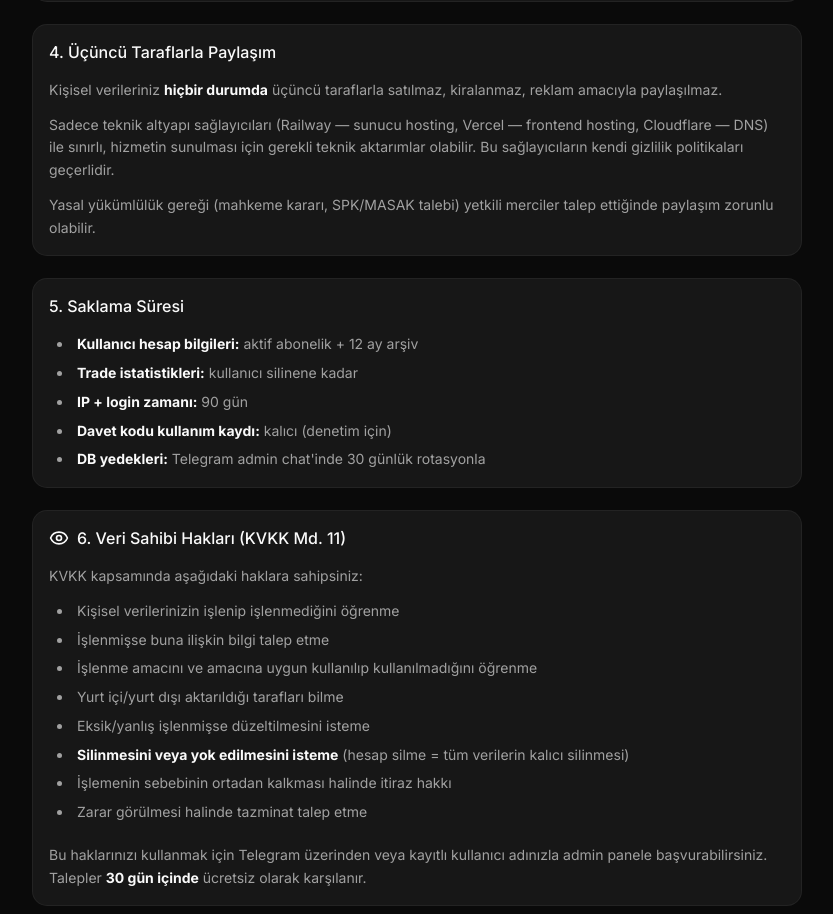
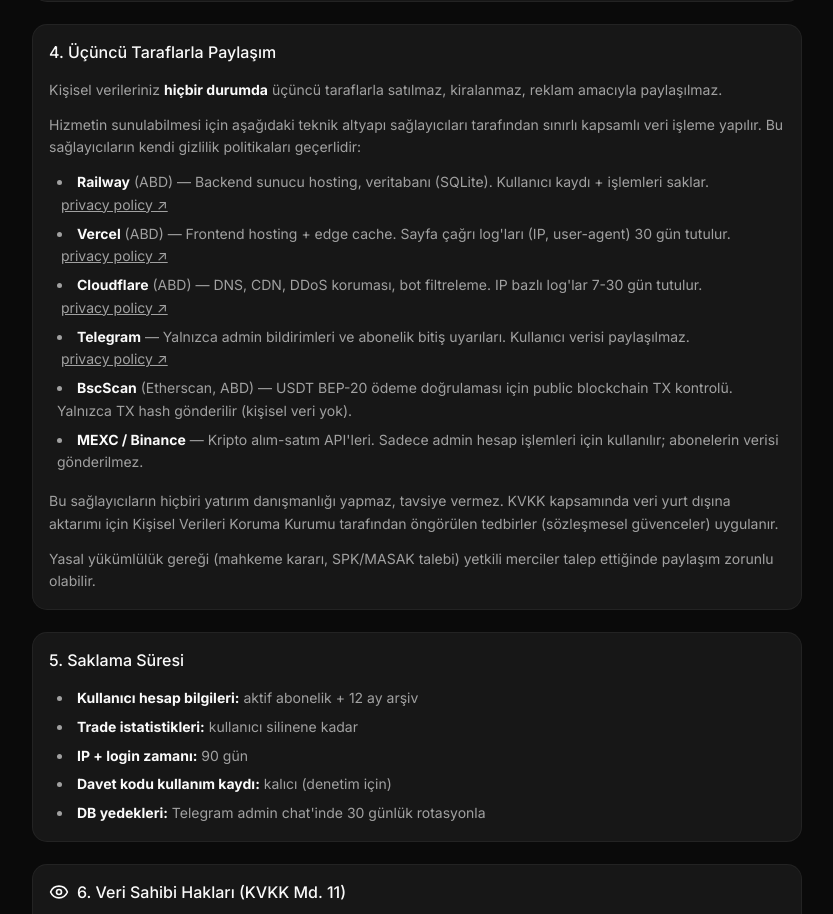
Before and after one commit to ercepan/trading-bot-frontend, a Next.js app: page /kvkk in a window 1280 px wide. Shown: the part 926-1840 px from the top of the page, without its empty margins (223-1056 px from the left). Built offline with nearby package versions, Linux system fonts and the light colour scheme; no server answers.

Commit message:
feat(kvkk): 3rd party processors detayı (Railway, Vercel, Cloudflare, Telegram, BscScan, MEXC/Binance)
Madde 4'e tüm sağlayıcıların adı + privacy policy link'i eklendi.
KVKK uyumu: yurt dışı veri aktarımı sözleşmesel güvenceler bildirimi.

```diff
--- a/src/app/kvkk/page.tsx
+++ b/src/app/kvkk/page.tsx
@@ -109,10 +109,75 @@
               paylaşılmaz.
             </p>
             <p>
-              Sadece teknik altyapı sağlayıcıları (Railway — sunucu hosting, Vercel —
-              frontend hosting, Cloudflare — DNS) ile sınırlı, hizmetin sunulması
-              için gerekli teknik aktarımlar olabilir. Bu sağlayıcıların kendi gizlilik
-              politikaları geçerlidir.
+              Hizmetin sunulabilmesi için aşağıdaki teknik altyapı sağlayıcıları
+              tarafından sınırlı kapsamlı veri işleme yapılır. Bu sağlayıcıların kendi
+              gizlilik politikaları geçerlidir:
+            </p>
+            <ul className="list-disc list-inside space-y-1.5 pl-2">
+              <li>
+                <strong className="text-foreground">Railway</strong> (ABD) — Backend
+                sunucu hosting, veritabanı (SQLite). Kullanıcı kaydı + işlemleri saklar.
+                <a
+                  href="https://railway.app/legal/privacy"
+                  target="_blank"
+                  rel="noopener noreferrer"
+                  className="ml-1 underline hover:text-foreground inline-flex items-center gap-0.5"
+                >
+                  privacy policy ↗
+                </a>
+              </li>
+              <li>
+                <strong className="text-foreground">Vercel</strong> (ABD) — Frontend
+                hosting + edge cache. Sayfa çağrı log'ları (IP, user-agent) 30 gün
+                tutulur.
+                <a
+                  href="https://vercel.com/legal/privacy-policy"
+                  target="_blank"
+                  rel="noopener noreferrer"
+                  className="ml-1 underline hover:text-foreground inline-flex items-center gap-0.5"
+                >
+                  privacy policy ↗
+                </a>
+              </li>
+              <li>
+                <strong className="text-foreground">Cloudflare</strong> (ABD) — DNS,
+                CDN, DDoS koruması, bot filtreleme. IP bazlı log'lar 7-30 gün tutulur.
+                <a
+                  href="https://www.cloudflare.com/privacypolicy/"
+                  target="_blank"
+                  rel="noopener noreferrer"
+                  className="ml-1 underline hover:text-foreground inline-flex items-center gap-0.5"
+                >
+                  privacy policy ↗
+                </a>
+              </li>
+              <li>
+                <strong className="text-foreground">Telegram</strong> — Yalnızca admin
+                bildirimleri ve abonelik bitiş uyarıları. Kullanıcı verisi paylaşılmaz.
+                <a
+                  href="https://telegram.org/privacy"
+                  target="_blank"
+                  rel="noopener noreferrer"
+                  className="ml-1 underline hover:text-foreground inline-flex items-center gap-0.5"
+                >
+                  privacy policy ↗
+                </a>
+              </li>
+              <li>
+                <strong className="text-foreground">BscScan</strong> (Etherscan, ABD) —
+                USDT BEP-20 ödeme doğrulaması için public blockchain TX kontrolü.
+                Yalnızca TX hash gönderilir (kişisel veri yok).
+              </li>
+              <li>
+                <strong className="text-foreground">MEXC / Binance</strong> — Kripto
+                alım-satım API'leri. Sadece admin hesap işlemleri için kullanılır;
+                abonelerin verisi gönderilmez.
+              </li>
+            </ul>
+            <p className="pt-1">
+              Bu sağlayıcıların hiçbiri yatırım danışmanlığı yapmaz, tavsiye vermez. KVKK
+              kapsamında veri yurt dışına aktarımı için Kişisel Verileri Koruma Kurumu
+              tarafından öngörülen tedbirler (sözleşmesel güvenceler) uygulanır.
             </p>
             <p>
               Yasal yükümlülük gereği (mahkeme kararı, SPK/MASAK talebi) yetkili
```
